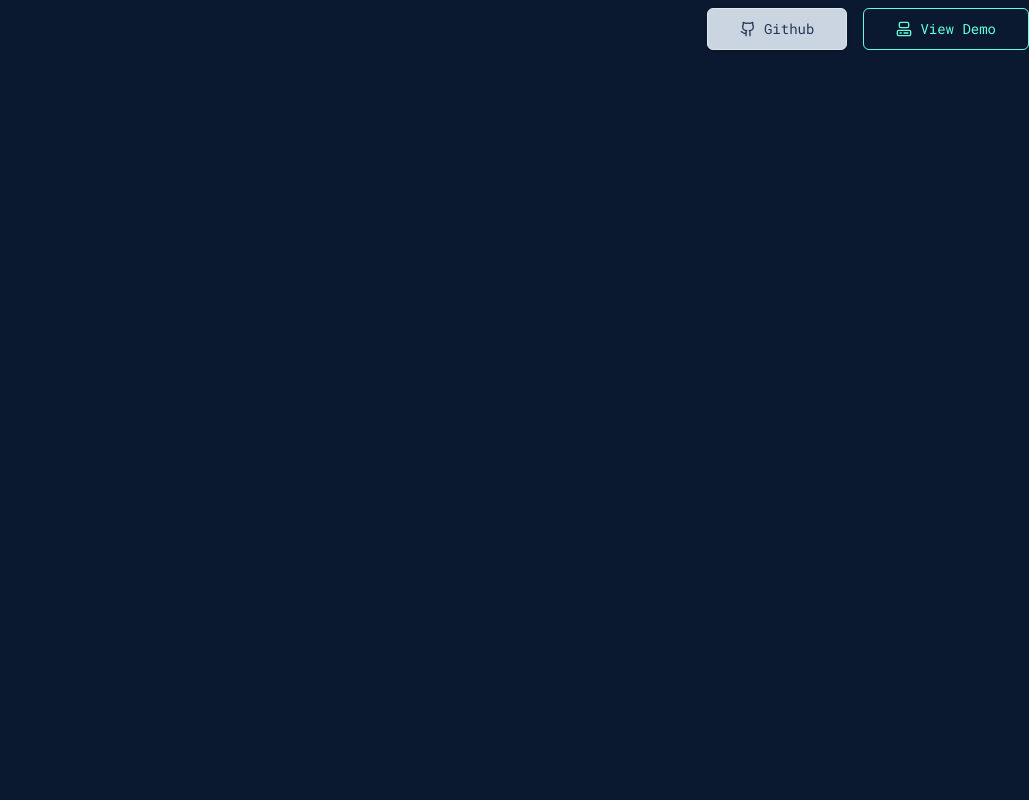
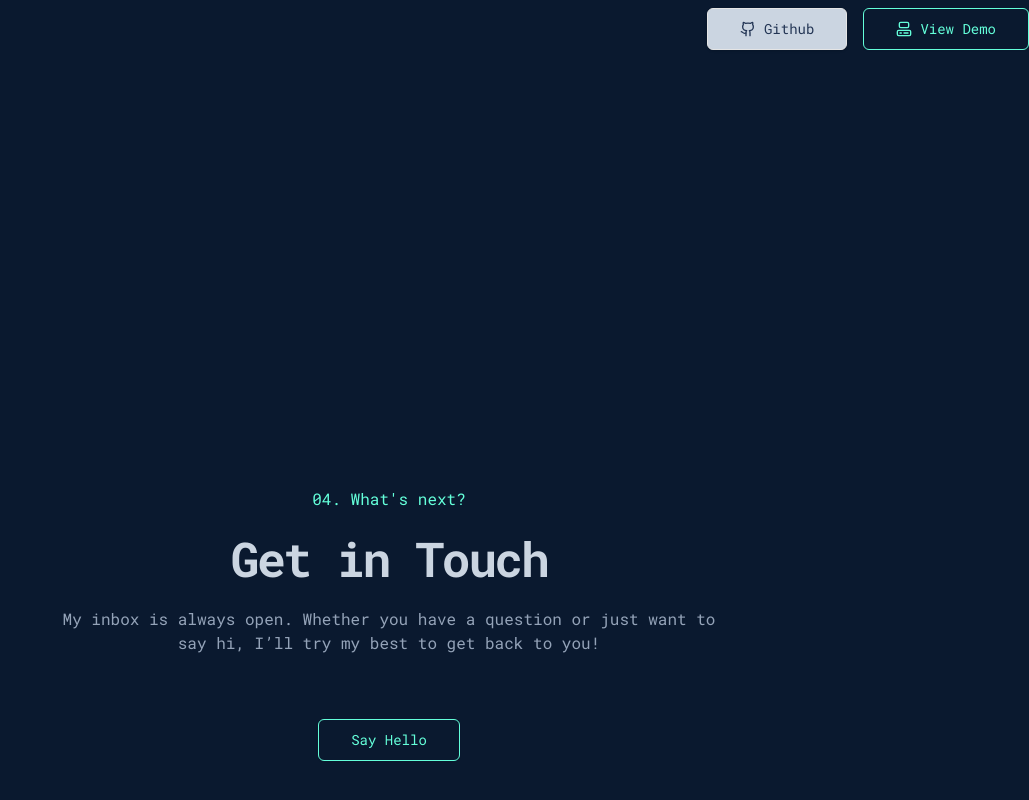
Before and after one commit to MahsinSaifullah/mahsin-portfolio-2.0, a Next.js app: page / in a window 1280 px wide. Shown: the part 3148-3948 px from the top of the page, without its empty margins (251-1280 px from the left). Before the commit the page ends 3332 px from the top, so only its background shows below. Built offline with nearby package versions, Linux system fonts and the light colour scheme.

Commit message:
feat: add contact section

```diff
--- /dev/null
+++ b/app/Contact.tsx
@@ -0,0 +1,24 @@
+import { Button } from '@/components/ui/button';
+
+const Contact = () => {
+  return (
+    <section className="h-screen flex justify-center items-center flex-col mt-10 space-y-6">
+      <h3 className="text-lime text-md">04. What's next?</h3>
+      <h2 className="text-slate-300 text-5xl font-bold tracking-tighter">
+        Get in Touch
+      </h2>
+      <p className="text-slate-400 max-w-2xl text-center pb-10">
+        My inbox is always open. Whether you have a question or just want to say
+        hi, I’ll try my best to get back to you!
+      </p>
+      <Button
+        className="max-w-fit border border-lime bg-navy text-lime px-8 py-5"
+        variant="outline"
+      >
+        Say Hello
+      </Button>
+    </section>
+  );
+};
+
+export default Contact;
--- a/app/page.tsx
+++ b/app/page.tsx
@@ -1,4 +1,5 @@
 import About from './About';
+import Contact from './Contact';
 import Experience from './Experience';
 import Intro from './Intro';
 import Projects from './Projects';
@@ -10,6 +11,7 @@ export default function Home() {
       <About />
       <Experience />
       <Projects />
+      <Contact />
     </main>
   );
 }
```
